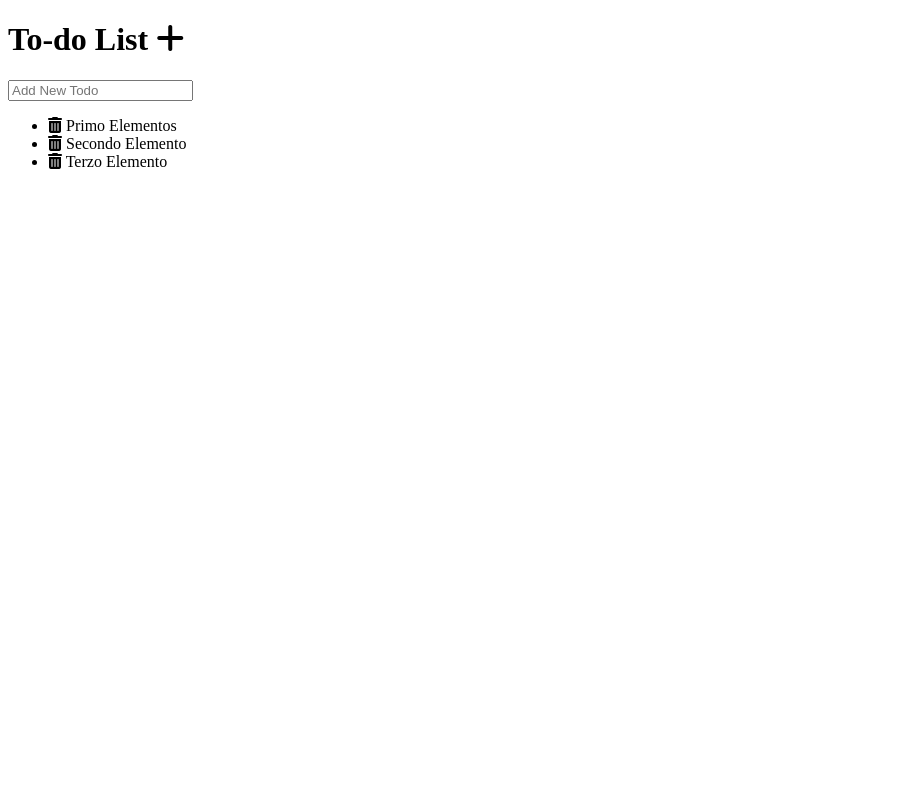
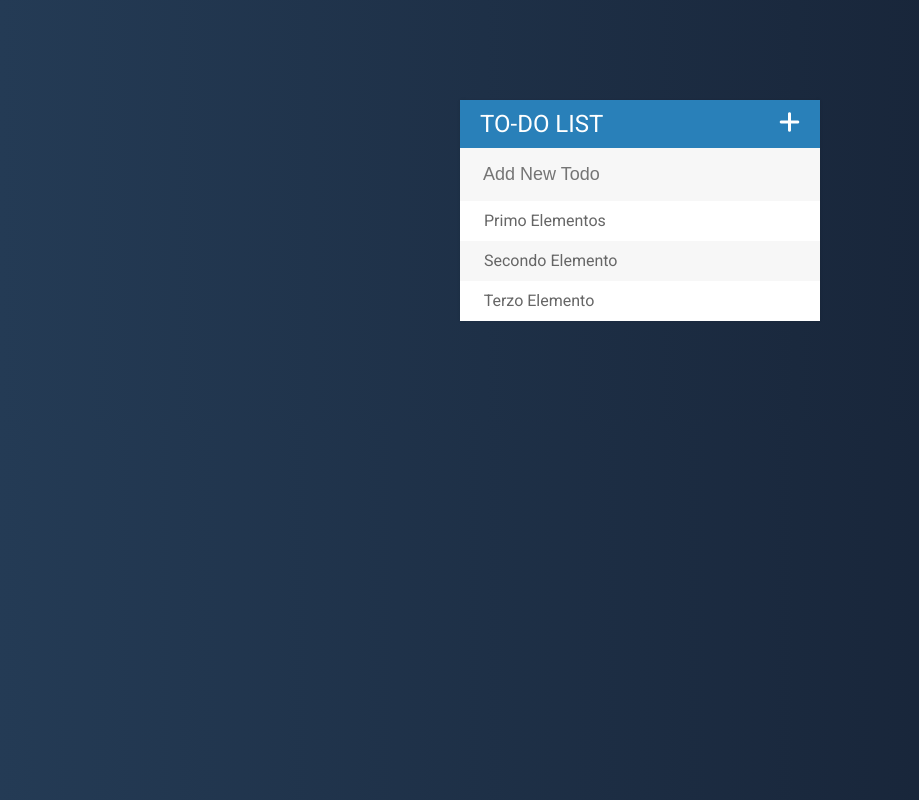
Before and after one commit to nkwib/Front-end-works, a plain HTML site: page index.html in a window 1280 px wide. Shown: the whole page, without its empty margins (0-919 px from the left). Drawn offline with nearby package versions, Linux system fonts and the light colour scheme.

Commit message:
Update index.html

```diff
--- a/index.html
+++ b/index.html
@@ -4,7 +4,7 @@
 	<title>My To-do List</title>
 	<script src="https://code.jquery.com/jquery-3.3.1.min.js" integrity="sha256-FgpCb/KJQlLNfOu91ta32o/NMZxltwRo8QtmkMRdAu8=" crossorigin="anonymous"></script>
 	<link href="https://fonts.googleapis.com/css?family=Roboto" rel="stylesheet">
-	<link rel="stylesheet" type="text/css" href="">
+	<link rel="stylesheet" type="text/css" href="Front-end-works/Todo.css">
 	<script src="https://use.fontawesome.com/d89a328f8d.js"></script>
 </head>
 <body>
@@ -17,6 +17,6 @@
 			<li><span><i class="fa fa-trash"></i></span> Terzo Elemento</li>
 		</ul>
 	</div>
-	<script type="text/javascript" src=""></script>
+	<script type="text/javascript" src="Front-end-works/Todo.js"></script>
 </body>
 </html>
```
